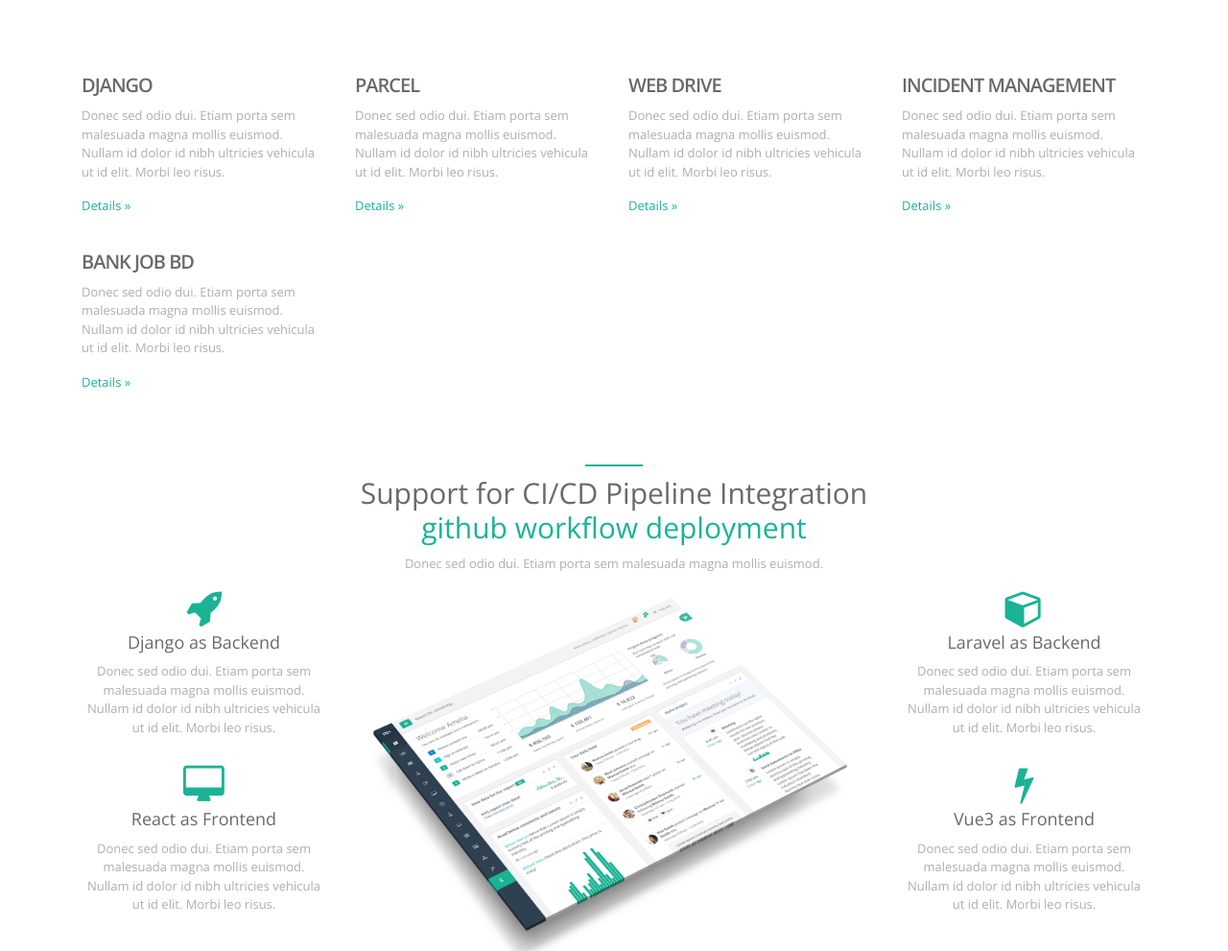
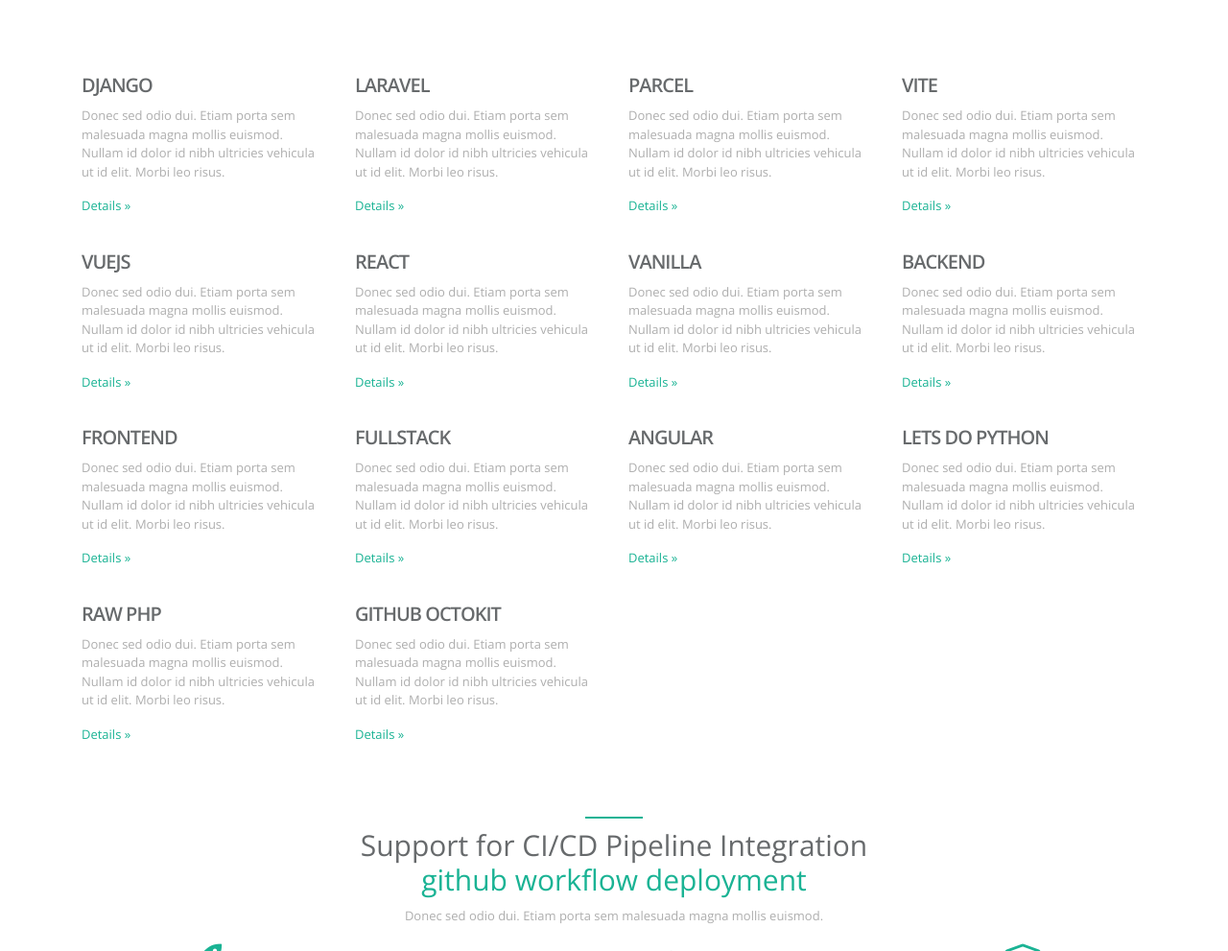
Before and after one commit to forkcoder/landingpage, a plain HTML site: page index.html in a window 1280 px wide. Shown: the part 473-1464 px from the top of the page at 96% size. Drawn offline with nearby package versions, Linux system fonts and the light colour scheme; a script that the page names is missing.

Commit message:
updates for subdomains

```diff
--- a/index.html
+++ b/index.html
@@ -105,27 +105,72 @@
         <div class="col-sm-3">
             <h2>Django</h2>
             <p>Donec sed odio dui. Etiam porta sem malesuada magna mollis euismod. Nullam id dolor id nibh ultricies vehicula ut id elit. Morbi leo risus.</p>
-            <p><a class="navy-link" href="https://django.forkcoder.com" role="button">Details &raquo;</a></p>
+            <p><a class="navy-link" href="https://django.forkcoder.com" target="_blank" role="button">Details &raquo;</a></p>
+        </div>
+        <div class="col-sm-3">
+            <h2>Laravel</h2>
+            <p>Donec sed odio dui. Etiam porta sem malesuada magna mollis euismod. Nullam id dolor id nibh ultricies vehicula ut id elit. Morbi leo risus.</p>
+            <p><a class="navy-link" href="https://laravel.forkcoder.com" target="_blank" role="button">Details &raquo;</a></p>
         </div>
         <div class="col-sm-3">
             <h2>Parcel</h2>
             <p>Donec sed odio dui. Etiam porta sem malesuada magna mollis euismod. Nullam id dolor id nibh ultricies vehicula ut id elit. Morbi leo risus.</p>
-            <p><a class="navy-link" href="https://parcel.forkcoder.com" role="button">Details &raquo;</a></p>
+            <p><a class="navy-link" href="https://parcel.forkcoder.com" target="_blank" role="button">Details &raquo;</a></p>
         </div>
         <div class="col-sm-3">
-            <h2>Web Drive</h2>
+            <h2>Vite</h2>
             <p>Donec sed odio dui. Etiam porta sem malesuada magna mollis euismod. Nullam id dolor id nibh ultricies vehicula ut id elit. Morbi leo risus.</p>
-            <p><a class="navy-link" href="#" role="button">Details &raquo;</a></p>
+            <p><a class="navy-link" href="https://vite.forkcoder.com" target="_blank" role="button">Details &raquo;</a></p>
         </div>
         <div class="col-sm-3">
-            <h2>Incident Management</h2>
+            <h2>Vuejs</h2>
             <p>Donec sed odio dui. Etiam porta sem malesuada magna mollis euismod. Nullam id dolor id nibh ultricies vehicula ut id elit. Morbi leo risus.</p>
-            <p><a class="navy-link" href="#" role="button">Details &raquo;</a></p>
+            <p><a class="navy-link" href="https://vuejs.forkcoder.com" target="_blank" role="button">Details &raquo;</a></p>
         </div>
         <div class="col-sm-3">
-            <h2>Bank JOb BD</h2>
+            <h2>React</h2>
             <p>Donec sed odio dui. Etiam porta sem malesuada magna mollis euismod. Nullam id dolor id nibh ultricies vehicula ut id elit. Morbi leo risus.</p>
-            <p><a class="navy-link" href="#" role="button">Details &raquo;</a></p>
+            <p><a class="navy-link" href="https://Reactforkcoder.com" target="_blank" role="button">Details &raquo;</a></p>
+        </div>
+        <div class="col-sm-3">
+            <h2>Vanilla</h2>
+            <p>Donec sed odio dui. Etiam porta sem malesuada magna mollis euismod. Nullam id dolor id nibh ultricies vehicula ut id elit. Morbi leo risus.</p>
+            <p><a class="navy-link" href="https://vanilla.forkcoder.com" target="_blank" role="button">Details &raquo;</a></p>
+        </div>
+        <div class="col-sm-3">
+            <h2>Backend</h2>
+            <p>Donec sed odio dui. Etiam porta sem malesuada magna mollis euismod. Nullam id dolor id nibh ultricies vehicula ut id elit. Morbi leo risus.</p>
+            <p><a class="navy-link" href="https://backend.forkcoder.com" target="_blank" role="button">Details &raquo;</a></p>
+        </div>
+        <div class="col-sm-3">
+            <h2>Frontend</h2>
+            <p>Donec sed odio dui. Etiam porta sem malesuada magna mollis euismod. Nullam id dolor id nibh ultricies vehicula ut id elit. Morbi leo risus.</p>
+            <p><a class="navy-link" href="https://frontend.forkcoder.com" target="_blank" role="button">Details &raquo;</a></p>
+        </div>
+        <div class="col-sm-3">
+            <h2>FullStack</h2>
+            <p>Donec sed odio dui. Etiam porta sem malesuada magna mollis euismod. Nullam id dolor id nibh ultricies vehicula ut id elit. Morbi leo risus.</p>
+            <p><a class="navy-link" href="https://fullstack.forkcoder.com" target="_blank" role="button">Details &raquo;</a></p>
+        </div>
+        <div class="col-sm-3">
+            <h2>Angular</h2>
+            <p>Donec sed odio dui. Etiam porta sem malesuada magna mollis euismod. Nullam id dolor id nibh ultricies vehicula ut id elit. Morbi leo risus.</p>
+            <p><a class="navy-link" href="https://angular.forkcoder.com" target="_blank" role="button">Details &raquo;</a></p>
+        </div>
+        <div class="col-sm-3">
+            <h2>Lets do Python</h2>
+            <p>Donec sed odio dui. Etiam porta sem malesuada magna mollis euismod. Nullam id dolor id nibh ultricies vehicula ut id elit. Morbi leo risus.</p>
+            <p><a class="navy-link" href="https://python.forkcoder.com" target="_blank" role="button">Details &raquo;</a></p>
+        </div>
+        <div class="col-sm-3">
+            <h2>Raw PHP</h2>
+            <p>Donec sed odio dui. Etiam porta sem malesuada magna mollis euismod. Nullam id dolor id nibh ultricies vehicula ut id elit. Morbi leo risus.</p>
+            <p><a class="navy-link" href="https://php.forkcoder.com" target="_blank" role="button">Details &raquo;</a></p>
+        </div>
+        <div class="col-sm-3">
+            <h2>Github Octokit</h2>
+            <p>Donec sed odio dui. Etiam porta sem malesuada magna mollis euismod. Nullam id dolor id nibh ultricies vehicula ut id elit. Morbi leo risus.</p>
+            <p><a class="navy-link" href="https://octokit.forkcoder.com" target="_blank" role="button">Details &raquo;</a></p>
         </div>
     </div>
 </section>
```
